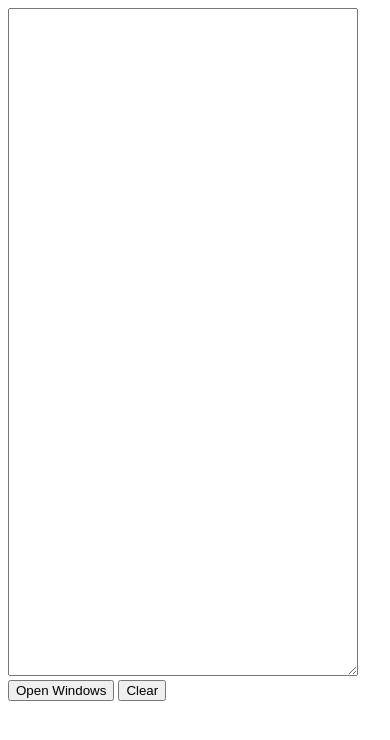
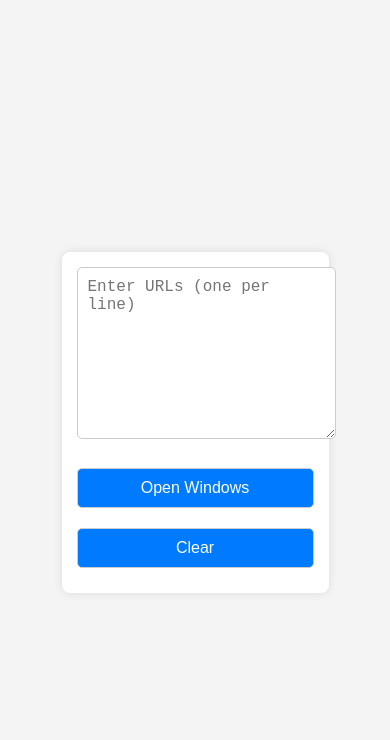
Before and after one commit to Mobasheera/TabFlow, a plain HTML site: page index.html in a window 390 px wide. Drawn offline with Linux system fonts and the light colour scheme.

Commit message:
added optimization for mobile devices

```diff
--- a/index.html
+++ b/index.html
@@ -1,36 +1,86 @@
 <!doctype html>
-<html>
+<html lang="en">
 <head>
+  <meta charset="UTF-8">
+  <meta name="viewport" content="width=device-width, initial-scale=1.0">
   <title>Open Windows</title>
   <script>
-function openWindow(){
+    function openWindow() {
         var x = document.getElementById('a').value.split('\n');
-    for (var i = 0; i < x.length; i++)
-        if (x[i].indexOf('.') > 0)
+        for (var i = 0; i < x.length; i++) {
+            if (x[i].indexOf('.') > 0) {
                 if (x[i].indexOf('://') < 0)
-                window.open('http://'+x[i]);
+                    window.open('http://' + x[i]);
                 else
                     window.open(x[i]);
             }
+        }
+    }
   </script>
   <style>
-html, body
-{
-    height : 99%;
-    width  : 99%;
+    html, body {
+        height: 100%;
+        margin: 0;
+        font-family: Arial, sans-serif;
+        display: flex;
+        justify-content: center;
+        align-items: center;
+        background-color: #f4f4f4;
     }
-
-textarea
-{
-    height : 80%;
-    width  : 90%;
+    .container {
+        width: 90%;
+        max-width: 600px;
+        padding: 20px;
+        background-color: white;
+        border-radius: 8px;
+        box-shadow: 0 0 10px rgba(0, 0, 0, 0.1);
+    }
+    textarea {
+        width: 100%;
+        height: 200px;
+        margin-bottom: 15px;
+        padding: 10px;
+        font-size: 16px;
+        border-radius: 5px;
+        border: 1px solid #ccc;
+        resize: vertical;
+    }
+    input[type="button"] {
+        width: 48%;
+        padding: 10px;
+        font-size: 16px;
+        margin: 5px 1%;
+        border-radius: 5px;
+        border: 1px solid #ccc;
+        cursor: pointer;
+        background-color: #007BFF;
+        color: white;
+    }
+    input[type="button"]:hover {
+        background-color: #0056b3;
+    }
+    @media (max-width: 480px) {
+        .container {
+            width: 95%;
+            padding: 15px;
+        }
+        textarea {
+            height: 150px;
+        }
+        input[type="button"] {
+            width: 100%;
+            margin: 10px 0;
+        }
     }
   </style>
 </head>
 <body>
-<textarea id="a"></textarea>
-<br>
+  <div class="container">
+    <textarea id="a" placeholder="Enter URLs (one per line)"></textarea>
+    <div>
       <input type="button" value="Open Windows" onClick="openWindow()">
       <input type="button" value="Clear" onClick="document.getElementById('a').value=''">
+    </div>
+  </div>
 </body>
 </html>
```
Lines whose indentation alone changed are shown as unchanged.
